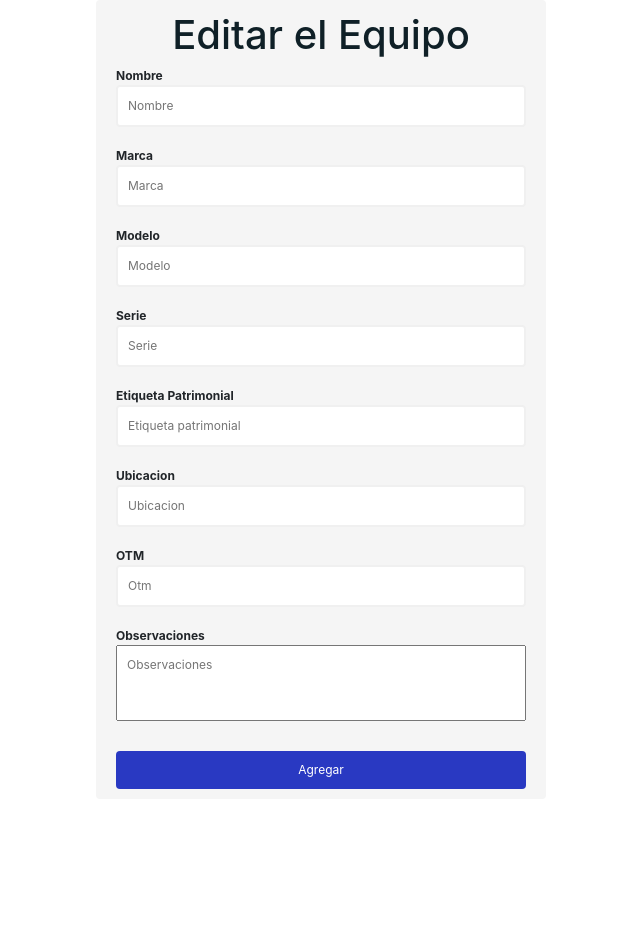
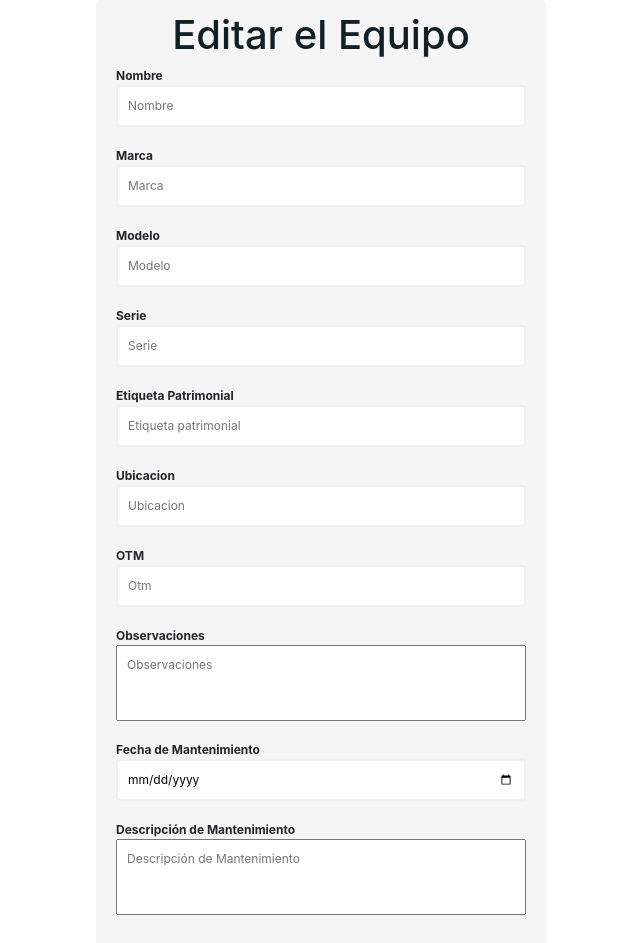
Before and after one commit to estebanDeveloperman/EquiposProject_Demo, a React (Create React App) app: page /update/1 in a window 1280 px wide. Shown: the top 943 px of the page, without its empty margins (319-959 px from the left). Before the commit the page ends 800 px from the top, so only its background shows below. Built offline with nearby package versions, Linux system fonts and the light colour scheme; no server answers.

Commit message:
Version 2.0 FrontEnd

```diff
--- a/src/pages/Add.jsx
+++ b/src/pages/Add.jsx
@@ -12,6 +12,8 @@ const Add = () => {
     ubicacion: "",
     otm: "",
     observaciones: "",
+    fecha_mantenimiento: "", // Nuevo campo para la fecha de mantenimiento
+    descripcion_mantenimiento: "", // Nuevo campo para la descripción de mantenimiento
   });
 
   const navigate = useNavigate();
@@ -35,7 +37,9 @@ const Add = () => {
       <h1>Agregar Nuevo Equipo</h1>
 
       <div className="input-control">
-        <label htmlFor="nombre"><b>Nombre</b></label>
+        <label htmlFor="nombre">
+          <b>Nombre</b>
+        </label>
         <input
           type="text"
           placeholder="Nombre"
@@ -44,7 +48,9 @@ const Add = () => {
         />
       </div>
       <div className="input-control">
-        <label htmlFor="marca"><b>Marca</b></label>
+        <label htmlFor="marca">
+          <b>Marca</b>
+        </label>
         <input
           type="text"
           placeholder="Marca"
@@ -53,7 +59,9 @@ const Add = () => {
         />
       </div>
       <div className="input-control">
-        <label htmlFor="modelo"><b>Modelo</b></label>
+        <label htmlFor="modelo">
+          <b>Modelo</b>
+        </label>
         <input
           type="text"
           placeholder="Modelo"
@@ -62,7 +70,9 @@ const Add = () => {
         />
       </div>
       <div className="input-control">
-        <label htmlFor="serie"><b>Serie</b></label>
+        <label htmlFor="serie">
+          <b>Serie</b>
+        </label>
         <input
           type="text"
           placeholder="Serie"
@@ -71,7 +81,9 @@ const Add = () => {
         />
       </div>
       <div className="input-control">
-        <label htmlFor="etiqueta_patrimonial"><b>Etiqueta Patrimonial</b></label>
+        <label htmlFor="etiqueta_patrimonial">
+          <b>Etiqueta Patrimonial</b>
+        </label>
         <input
           type="text"
           placeholder="Etiqueta patrimonial"
@@ -80,7 +92,9 @@ const Add = () => {
         />
       </div>
       <div className="input-control">
-        <label htmlFor="ubicacion"><b>Ubicacion</b></label>
+        <label htmlFor="ubicacion">
+          <b>Ubicacion</b>
+        </label>
         <input
           type="text"
           placeholder="Ubicacion"
@@ -89,7 +103,9 @@ const Add = () => {
         />
       </div>
       <div className="input-control">
-        <label htmlFor="otm"><b>OTM</b></label>
+        <label htmlFor="otm">
+          <b>OTM</b>
+        </label>
         <input
           type="text"
           placeholder="Otm"
@@ -98,14 +114,40 @@ const Add = () => {
         />
       </div>
       <div className="input-control">
-        <label htmlFor="observaciones"><b>Observaciones</b></label>
+        <label htmlFor="observaciones">
+          <b>Observaciones</b>
+        </label>
         {/* <input
           type="text"
           placeholder="Observaciones"
           onChange={handleChange}
           name="observaciones"
         /> */}
-        <textarea name="observaciones" onChange={handleChange} cols="30" rows="3" placeholder="Observaciones"></textarea>
+        <textarea
+          name="observaciones"
+          onChange={handleChange}
+          cols="30"
+          rows="3"
+          placeholder="Observaciones"
+        ></textarea>
+      </div>
+      <div className="input-control">
+        <label htmlFor="fecha_mantenimiento">
+          <b>Fecha de Mantenimiento</b>
+        </label>
+        <input type="date" onChange={handleChange} name="fecha_mantenimiento" />
+      </div>
+      <div className="input-control">
+        <label htmlFor="descripcion_mantenimiento">
+          <b>Descripción de Mantenimiento</b>
+        </label>
+        <textarea
+          name="descripcion_mantenimiento"
+          onChange={handleChange}
+          cols="30"
+          rows="3"
+          placeholder="Descripción de Mantenimiento"
+        ></textarea>
       </div>
       <button onClick={handleClick}>Agregar</button>
     </div>
--- a/src/pages/Update.jsx
+++ b/src/pages/Update.jsx
@@ -1,4 +1,4 @@
-import React, { useState } from "react";
+import React, { useEffect, useState } from "react";
 import axios from "axios";
 import { useLocation, useNavigate } from "react-router-dom";
 
@@ -12,12 +12,51 @@ const Update = () => {
     ubicacion: "",
     otm: "",
     observaciones: "",
+    fecha_mantenimiento: "", // Nuevo campo para la fecha de mantenimiento
+    descripcion_mantenimiento: "", // Nuevo campo para la descripción de mantenimiento
   });
 
   const navigate = useNavigate();
-  const location = useLocation()
+  const location = useLocation();
 
-  const equipoId = location.pathname.split("/")[2]
+  const equipoId = location.pathname.split("/")[2];
+
+  useEffect(() => {
+    const esId = (id) => {
+      return id.id === Number(equipoId);
+    };
+
+    const fetachAllEquipos = async () => {
+      try {
+        const res = await axios.get("http://localhost:8800/equipos");
+        setEquipo(res.data.find(esId));
+      } catch (err) {
+        console.log(err);
+      }
+    };
+
+    const fetchMantenimiento = async () => {
+      try {
+        const res = await axios.get(
+          `http://localhost:8800/equipos/${equipoId}/mantenimiento`
+        );
+        const ultimaMantenimiento = res.data[0]; // Suponiendo que los resultados están ordenados por fecha descendente
+
+        const fechaMantenimientoFormateada = new Date(ultimaMantenimiento.fecha_mantenimiento).toISOString().split('T')[0];
+        console.log(fechaMantenimientoFormateada)
+        setEquipo((prev) => ({
+          ...prev,
+          fecha_mantenimiento: fechaMantenimientoFormateada,
+          descripcion_mantenimiento: ultimaMantenimiento.descripcion,
+        }));
+      } catch (err) {
+        console.log(err);
+      }
+    };
+
+    fetachAllEquipos();
+    fetchMantenimiento();
+  }, [equipoId]);
 
   const handleChange = (e) => {
     setEquipo((prev) => ({ ...prev, [e.target.name]: e.target.value }));
@@ -26,7 +65,7 @@ const Update = () => {
   const handleClick = async (e) => {
     e.preventDefault();
     try {
-      await axios.put("http://localhost:8800/equipos/"+equipoId, equipo);
+      await axios.put("http://localhost:8800/equipos/" + equipoId, equipo);
       navigate("/");
     } catch (err) {
       console.log(err);
@@ -38,79 +77,133 @@ const Update = () => {
       <h1>Editar el Equipo</h1>
 
       <div className="input-control">
-        <label htmlFor="nombre"><b>Nombre</b></label>
+        <label htmlFor="nombre">
+          <b>Nombre</b>
+        </label>
         <input
           type="text"
           placeholder="Nombre"
           onChange={handleChange}
           name="nombre"
+          value={equipo.nombre}
         />
       </div>
       <div className="input-control">
-        <label htmlFor="marca"><b>Marca</b></label>
+        <label htmlFor="marca">
+          <b>Marca</b>
+        </label>
         <input
           type="text"
           placeholder="Marca"
           onChange={handleChange}
           name="marca"
+          value={equipo.marca}
         />
       </div>
       <div className="input-control">
-        <label htmlFor="modelo"><b>Modelo</b></label>
+        <label htmlFor="modelo">
+          <b>Modelo</b>
+        </label>
         <input
           type="text"
           placeholder="Modelo"
           onChange={handleChange}
           name="modelo"
+          value={equipo.modelo}
         />
       </div>
       <div className="input-control">
-        <label htmlFor="serie"><b>Serie</b></label>
+        <label htmlFor="serie">
+          <b>Serie</b>
+        </label>
         <input
           type="text"
           placeholder="Serie"
           onChange={handleChange}
           name="serie"
+          value={equipo.serie}
         />
       </div>
       <div className="input-control">
-        <label htmlFor="etiqueta_patrimonial"><b>Etiqueta Patrimonial</b></label>
+        <label htmlFor="etiqueta_patrimonial">
+          <b>Etiqueta Patrimonial</b>
+        </label>
         <input
           type="text"
           placeholder="Etiqueta patrimonial"
           onChange={handleChange}
           name="etiqueta_patrimonial"
+          value={equipo.etiqueta_patrimonial}
         />
       </div>
       <div className="input-control">
-        <label htmlFor="ubicacion"><b>Ubicacion</b></label>
+        <label htmlFor="ubicacion">
+          <b>Ubicacion</b>
+        </label>
         <input
           type="text"
           placeholder="Ubicacion"
           onChange={handleChange}
           name="ubicacion"
+          value={equipo.ubicacion}
         />
       </div>
       <div className="input-control">
-        <label htmlFor="otm"><b>OTM</b></label>
+        <label htmlFor="otm">
+          <b>OTM</b>
+        </label>
         <input
           type="text"
           placeholder="Otm"
           onChange={handleChange}
           name="otm"
+          value={equipo.otm}
         />
       </div>
       <div className="input-control">
-        <label htmlFor="observaciones"><b>Observaciones</b></label>
+        <label htmlFor="observaciones">
+          <b>Observaciones</b>
+        </label>
         {/* <input
           type="text"
           placeholder="Observaciones"
           onChange={handleChange}
           name="observaciones"
         /> */}
-        <textarea name="observaciones" onChange={handleChange} cols="30" rows="3" placeholder="Observaciones"></textarea>
+        <textarea
+          name="observaciones"
+          onChange={handleChange}
+          cols="30"
+          rows="3"
+          placeholder="Observaciones"
+          value={equipo.observaciones}
+        ></textarea>
       </div>
-      <button onClick={handleClick}>Agregar</button>
+      <div className="input-control">
+        <label htmlFor="fecha_mantenimiento">
+          <b>Fecha de Mantenimiento</b>
+        </label>
+        <input
+          type="date"
+          onChange={handleChange}
+          name="fecha_mantenimiento"
+          value={equipo.fecha_mantenimiento}
+        />
+      </div>
+      <div className="input-control">
+        <label htmlFor="descripcion_mantenimiento">
+          <b>Descripción de Mantenimiento</b>
+        </label>
+        <textarea
+          name="descripcion_mantenimiento"
+          onChange={handleChange}
+          cols="30"
+          rows="3"
+          placeholder="Descripción de Mantenimiento"
+          value={equipo.descripcion_mantenimiento}
+        ></textarea>
+      </div>
+      <button onClick={handleClick}>Editar</button>
     </div>
   );
 };
```
